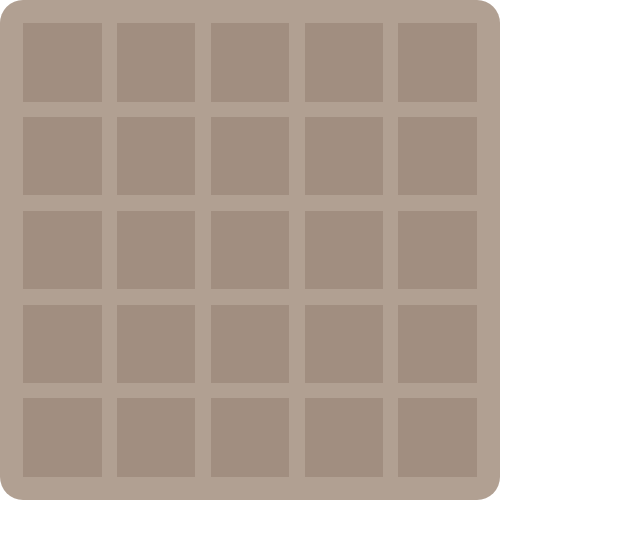
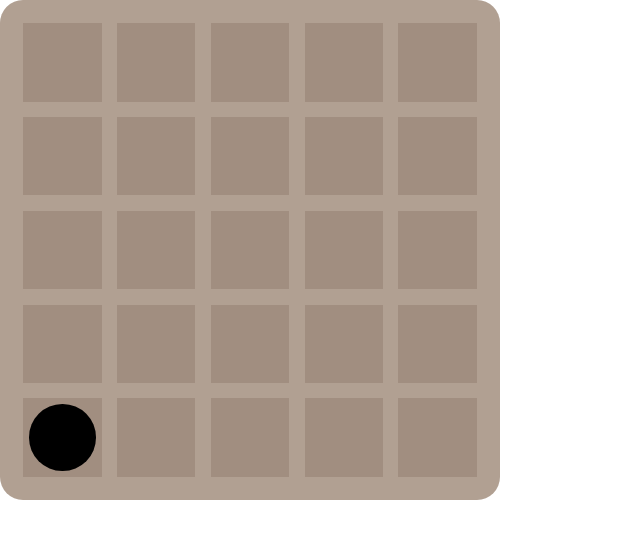
Before and after one commit to haruyama480/hr-quoridor-viewer, a Svelte app: page / in a window 1280 px wide. Shown: the top 538 px of the page, without its empty margins (0-640 px from the left). Built offline with nearby package versions, Linux system fonts and the light colour scheme.

Commit message:
display pawn

```diff
--- a/src/App.svelte
+++ b/src/App.svelte
@@ -3,16 +3,14 @@
   game_row_size = 5;
   $: inner_n = game_row_size * 2 + 1;
 
-  // interface Position {
-  // 	y: number;
-  // 	x: number;
-  // }
-
-  // let real_pawn: Position[]; // i: player(1-index)
+  let real_pawn: number[][]; // (y,x):位置 value:pawnのplayer_id(ex, 1-2) 0のとき非表示
   // let real_wall: number[][]; // (y,x):位置 value:色 0のとき非表示
   let ghost_pawn: number[][];
   let ghost_vertical_wall: number[][];
   let ghost_horizontal_wall: number[][];
+
+  real_pawn = [...Array(game_row_size)].map(() => Array(game_row_size).fill(0)); // fill 0 with size(n,n)
+  real_pawn[0][0] = 1;
 
   ghost_pawn = [...Array(game_row_size)].map(() =>
     Array(game_row_size).fill(1)
@@ -50,6 +48,10 @@
     const y = Math.floor((cy - 1) / 2);
     const x = Math.floor((cx - 1) / 2);
     return [y, x];
+  }
+  function hasRealPawn(cy: number, cx: number): boolean {
+    const [y, x] = toIndex(cy, cx);
+    return isPCell(cx, cy) && real_pawn[y][x] === 1;
   }
   function hasGhostPawn(cy: number, cx: number): boolean {
     const [y, x] = toIndex(cy, cx);
@@ -102,7 +104,9 @@
           on:mouseenter={handleMouseEnter(y, x)}
           on:click={handleClick(y, x)}
         >
-          {#if hasGhostPawn(y, x)}
+          {#if hasRealPawn(y, x)}
+            <div class="pawn" />
+          {:else if hasGhostPawn(y, x)}
             <div class="ghost pawn" />
           {:else if hasGhostVerticalWall(y, x)}
             <div
```
